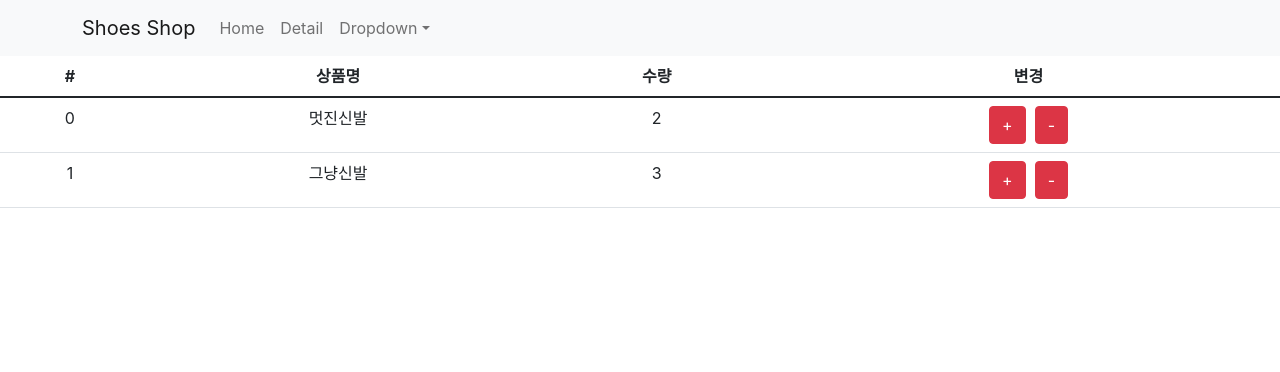
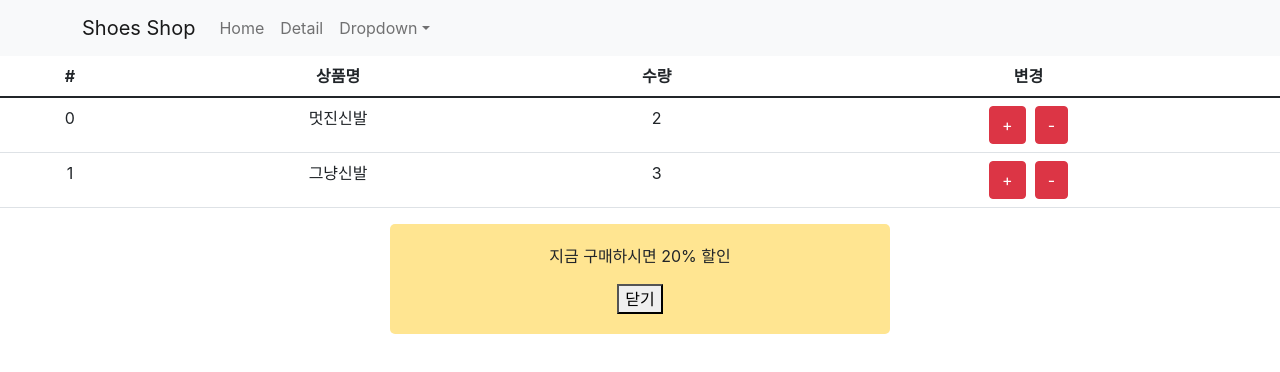
Before and after one commit to yongsin729/React-Shop, a React (Create React App) app: page /cart in a window 1280 px wide. Shown: the top 372 px of the page. Built offline with nearby package versions, Linux system fonts and the light colour scheme.

Commit message:
first commit5

```diff
--- a/src/App.css
+++ b/src/App.css
@@ -26,6 +26,14 @@
 .App-link {
   color: #61dafb;
 }
+.my-alert1{
+  background-color: #ffe591;
+  padding: 20px;
+  border-radius: 5px;
+  width: 100%;
+  max-width: 500px;
+  margin: auto;
+}
 .bg{
   width: 100%;
   height: 400px;
--- a/src/App.js
+++ b/src/App.js
@@ -31,7 +31,7 @@ function App() {
     <Navbar.Collapse id="basic-navbar-nav">
       <Nav className="me-auto">
         <Nav.Link as={Link} to='/'>Home</Nav.Link>
-        <Nav.Link as={Link} to='/detail'>Detail</Nav.Link>
+        <Nav.Link as={Link} to='/detail/1'>Detail</Nav.Link>
         <NavDropdown title="Dropdown" id="basic-nav-dropdown">
           <NavDropdown.Item href="#action/3.1">Action</NavDropdown.Item>
           <NavDropdown.Item href="#action/3.2">Another action</NavDropdown.Item>
@@ -97,7 +97,6 @@ function App() {
     <Detail shoes={shoes} 재고={재고} 재고변경={재고변경}/>
 </Route>
 
-
 <Route path="/cart">
     <Cart />
 </Route>
--- a/src/Cart.js
+++ b/src/Cart.js
@@ -1,6 +1,7 @@
 import React from 'react';
 import {Table} from 'react-bootstrap';
 import { connect,Button } from 'react-redux';
+import './App.css';
 
 function Cart(props){
     return (
@@ -51,6 +52,16 @@ function Cart(props){
     </tr> */}
   </tbody>
 </Table>
+{
+    props.alertOpen===true
+    ?
+    <div className="my-alert1">
+        <p>지금 구매하시면 20% 할인</p>
+        <button onClick={()=>{
+            props.dispatch({type:'닫기'})
+        }}>닫기</button>
+    </div>
+    :null}
         </div>
 
     )
@@ -58,7 +69,8 @@ function Cart(props){
 
 function 함수명(state){
     return{
-        state : state
+        state : state.reducer,
+        alertOpen:state.reducer2
 
     }
 }
--- a/src/Detail.js
+++ b/src/Detail.js
@@ -4,6 +4,7 @@ import styled from 'styled-components';
 import { Button,Navbar,Container,Nav,NavDropdown } from 'react-bootstrap';
 import './Detail.scss';
 import {CSSTransition} from "react-transition-group";
+import { connect } from 'react-redux';
 
 let box1=styled.div`
     padding:20px
@@ -56,7 +57,9 @@ function Detail(props){
 
         <Info 재고={props.재고} id={id}/>
           <button className="btn btn-danger" onClick={()=>{
-              props.재고변경([9,10,10]);
+            //   props.재고변경([9,10,10]);
+              props.dispatch({type:'항목추가',payload:{id:2,name:'새로운 상품',quan:1}})
+              history.push('/cart');
           }}>주문하기</button>
           &nbsp;
           <button className="btn btn-danger" onClick={()=>{
@@ -111,4 +114,11 @@ function Detail(props){
     }
 }
 
-export default Detail;
+function 함수명(state){
+    return{
+        state : state.reducer
+
+    }
+}
+
+export default connect(함수명)(Detail)
--- a/src/index.js
+++ b/src/index.js
@@ -6,14 +6,29 @@ import reportWebVitals from './reportWebVitals';
 
 import {BrowserRouter} from 'react-router-dom';
 import {Provider} from 'react-redux';
-import { createStore } from 'redux';
+import { combineReducers, createStore } from 'redux';
 
+
+let alert초기값=true;
+
+function reducer2(state=alert초기값,액션){
+  if(액션.type==='닫기'){
+    state=false
+    return state;
+  }else{
+    return state;
+  }
+}//무조건 function 안에있는 state를 이용해서 사용. 기존변수 사용 X
 let 기본값=[{id:0,name:'멋진신발',quan:2},{id:1,name:'그냥신발',quan:3}];
 
 
 function reducer(state=기본값,액션){
-  if(액션.type==='수량증가'){
-
+    if(액션.type==='항목추가'){
+      let copy=[...state];
+      copy.push(액션.payload);
+      return copy;
+    }
+  else if(액션.type==='수량증가'){
     let copy=[...state];
     copy[0].quan++;
     return copy
@@ -31,7 +46,7 @@ function reducer(state=기본값,액션){
   }
 }
 
-let store=createStore(reducer);
+let store=createStore(combineReducers({reducer,reducer2}));//reducer 여러개 보낼 때
 
 
 
```
